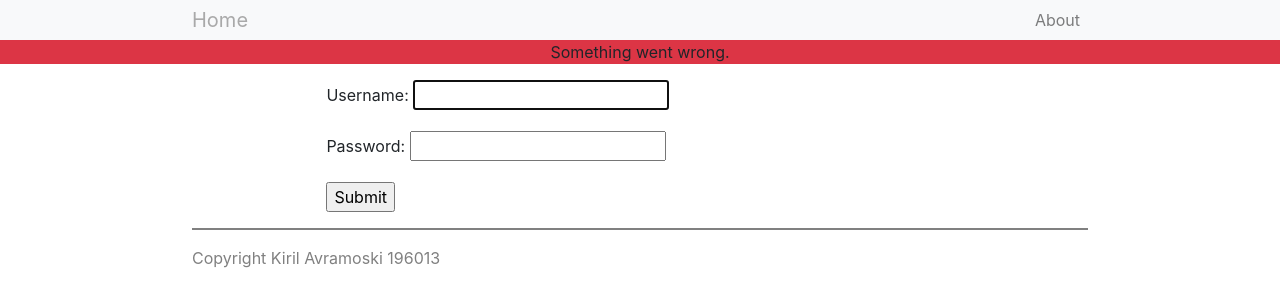
After one commit to sh3dwin/blog-page, a Django app: page /blog/ in a window 1280 px wide. The commit adds this page. Shown: the top 307 px of the page. Run offline with Django 4.2, Linux system fonts and the light colour scheme.

Commit message:
Added user authentication. Users can now only post if logged in.

```diff
--- a/blog/admin.py
+++ b/blog/admin.py
@@ -1,4 +1,5 @@
 from django.contrib import admin
+from django.contrib.auth.admin import UserAdmin
 
 # Register your models here.
 
--- a/blog/templates/base.html
+++ b/blog/templates/base.html
@@ -17,6 +17,8 @@
           {% block navbar %}
           {% endblock %}
         </div>
+        {% block error %}
+        {% endblock %}
         <div class="page">
           {% block blog_posts %}
           {% endblock %}
--- /dev/null
+++ b/blog/templates/login.html
@@ -0,0 +1,34 @@
+{% extends 'base.html' %}
+
+{% block navbar %}
+            <nav class="navbar navbar-expand-sm navbar-light bg-light">
+                <a class="navbar-brand" href="{% url 'posts' %}" style="pointer-events: none;color: darkgray;">Home</a>
+                <button class="navbar-toggler" type="button" data-toggle="collapse" data-target="navbarSupportedContent" aria-cont0rols="navbarSupportedContent" aria-expanded="false" aria-label="Toggle navigation">
+                  <span class="navbar-toggler-icon"></span>
+                </button>
+
+                <div class="collapse navbar-collapse" id="navbarSupportedContent">
+                  <ul class="navbar-nav mr-auto">
+                  </ul>
+                  <ul class="navbar-nav">
+                    <li class="nav-item">
+                      <a class="nav-link" href="#">About</a>
+                    </li>
+                  </ul>
+                </div>
+            </nav>
+{% endblock %}
+
+{% block error %}
+    <div class="text-center bg-danger">
+            <p> {{ error }} </p>
+    </div>
+{% endblock %}
+
+{% block blog_posts %}
+    <form class="page" action="" method="post">
+        {% csrf_token %}
+        {{ form.as_p }}
+        <input type="submit" value="Submit">
+    </form>
+{% endblock %}
--- a/blog/urls.py
+++ b/blog/urls.py
@@ -4,4 +4,5 @@ from . import views
 urlpatterns = [
     path('posts/', views.posts, name='posts'),
     path('add/post/', views.addblog, name='addblog'),
+    path('', views.login_view, name='login'),
 ]
--- a/blog/views.py
+++ b/blog/views.py
@@ -1,6 +1,8 @@
 from django.http import HttpResponse
 from django.shortcuts import render, redirect
-from .models import BlogPost, BlogForm, BlogUser
+from .models import BlogPost, BlogForm, BlogUser, BlogUserForm
+from django.contrib.auth import authenticate, login
+from django.contrib.auth.forms import AuthenticationForm
 from django import forms
 import django.utils.timezone
 
@@ -8,13 +10,17 @@ import django.utils.timezone
 
 def posts(request):
     blogs = BlogPost.objects.all()
-    current_user = request.user
     return render(request, 'posts.html', {"blogs": blogs})
 
+
 def addblog(request):
+    if not request.user.is_authenticated:
+        return redirect(login_view)
     if request.method == 'POST':
         form = BlogForm(request.POST)
         if form.is_valid():
+            form = form.save(commit='False')
+            form.author = request.user
             form = form.save()
             return redirect('posts')
     else:
@@ -22,3 +28,21 @@ def addblog(request):
     return render(request,
             'add/posts.html',
             {'form': form})
+
+
+def login_view(request):
+    if request.method == 'POST':
+        form = AuthenticationForm(request)
+        username = request.POST['username']
+        password = request.POST['password']
+        user = authenticate(request, username=username, password=password)
+        if user is not None:
+            login(request, user)
+            print(user)
+            return redirect('posts')
+        else:
+            error = "Username or password is incorrect."
+    else:
+        error = "Something went wrong."
+        form = AuthenticationForm()
+    return render(request, 'login.html', {'form': form, 'error': error})
--- a/zadaca03/settings.py
+++ b/zadaca03/settings.py
@@ -15,7 +15,6 @@ import os
 
 # Build paths inside the project like this: BASE_DIR / 'subdir'.
 BASE_DIR = Path(__file__).resolve().parent.parent
-
 
 # Quick-start development settings - unsuitable for production
 # See https://docs.djangoproject.com/en/4.0/howto/deployment/checklist/
```
Also changed, not shown: blog/models.py (+14 -6 lines), blog/migrations/0001_initial.py, blog/migrations/0002_remove_bloguser_id_alter_bloguser_user_and_more.py (deleted), blog/migrations/0003_alter_blogpost_author_alter_comment_blog_user.py (deleted), blog/migrations/0004_comment_body.py (deleted), db.sqlite3.
